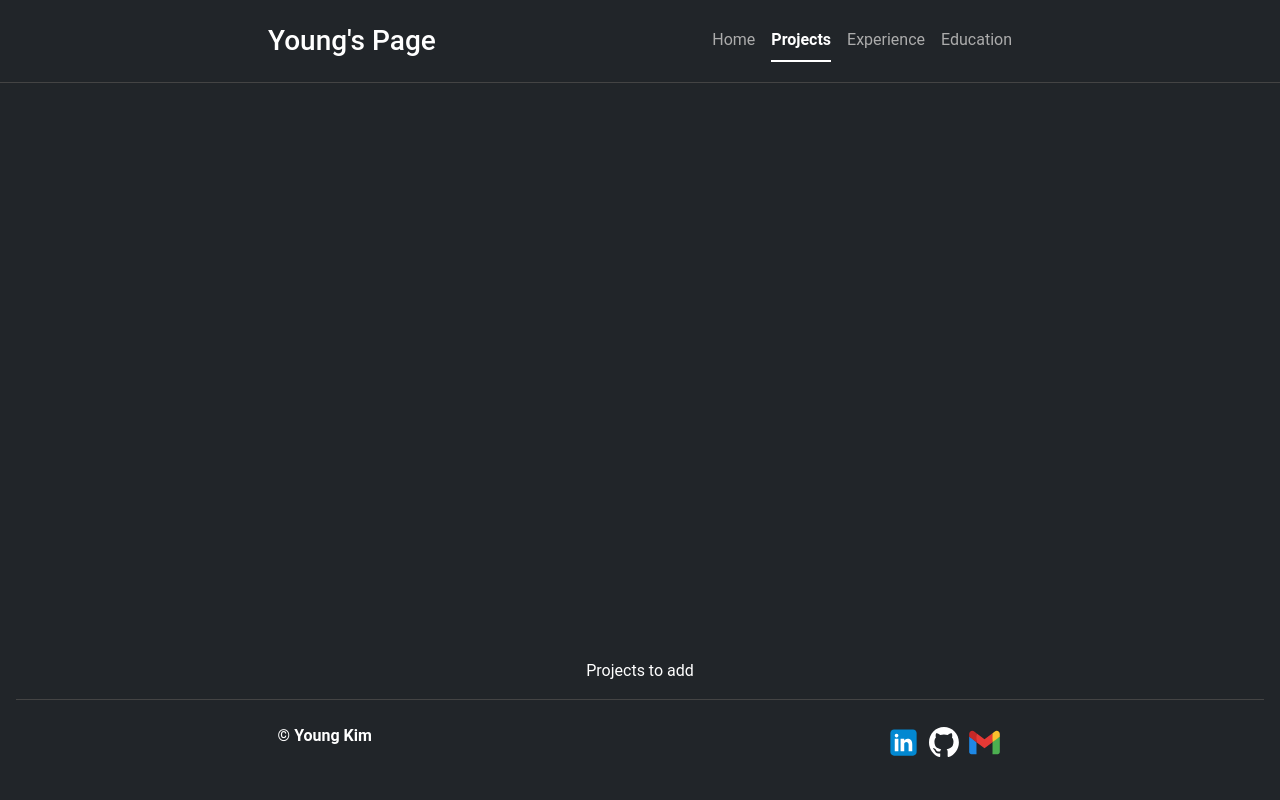
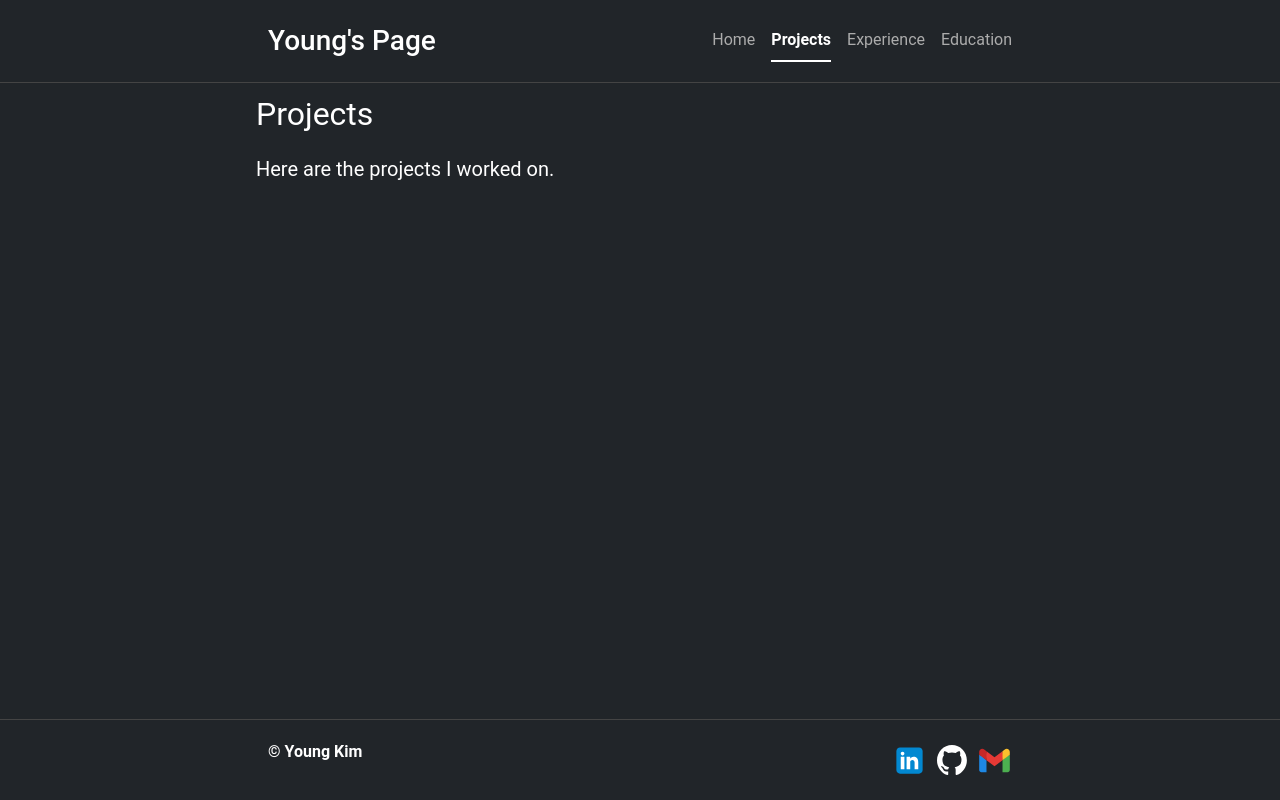
Before and after one commit to youngwasd/portfolio, a React (Create React App) app: page /projects in a window 1280 px wide. Built offline with nearby package versions, Linux system fonts and the light colour scheme.

Commit message:
working on projects tab

```diff
--- a/src/App.css
+++ b/src/App.css
@@ -1,6 +1,7 @@
 /* Globals */
 html, #root, body {
   height: 100%;
+  width: 100%;
   margin: 0;
   display: flex;
   flex-direction: column;
@@ -54,7 +55,7 @@ header {
   justify-content: space-between;
   align-items: center;
   flex-direction: row;
-  margin-top: 70px;
+  margin-top: 90px;
   width: 100%;
   padding: 0 20%;
 }
@@ -157,35 +158,72 @@ header {
   opacity: 1;
 }
 
+/* Projects */
+#projects {
+  display: flex;
+  justify-content: space-between;
+  align-items: center;
+  flex-direction: column;
+  margin-top: 90px;
+  width: 100%;
+}
+
+#project-container {
+  width: 60%;
+  display: flex;
+  justify-content: center;
+  flex-direction: column;
+}
+
+/*
+#home {
+  display: flex;
+  justify-content: space-between;
+  align-items: center;
+  flex-direction: row;
+  margin-top: 90px;
+  width: 100%;
+  padding: 0 20%;
+}
+
+.title-container {
+  width: 60%;
+  display: flex;
+  justify-content: center;
+  flex-direction: column;
+}
+*/
+
 /* Footer */
 footer {
   display: flex;
   align-items: center;
-  justify-content: center;
+  justify-content: space-between;
   border-top: 1px solid #444444;
   width: 100%;
   padding: 20px;
+  margin-top: auto;
 }
 
 .footer-content {
   width: 60%;
+  margin: 0 auto;
   display: flex;
+  align-items: center;
   justify-content: space-between;
-  align-items: center;
 }
 
 .text-container {
   display: flex;
   justify-content: center;
   align-items: center;
-  margin-top: 4px;
 }
 
 .icon-container {
   display: flex;
   justify-content: center;
   align-items: center;
-  gap: 8px;
+  gap: 10px;
 }
 
 .icon-link-hover {
--- a/src/App.js
+++ b/src/App.js
@@ -11,7 +11,7 @@ import Education from './Education';
 function App() {
   return (
     <div className="d-flex h-100 overflow-auto">
-			<div className="d-flex w-100 h-100 p-3 mx-auto flex-column">
+			<div className="d-flex w-100 h-100 mx-auto flex-column">
 				<Header />
 
 				<Routes>
--- a/src/Projects.js
+++ b/src/Projects.js
@@ -2,8 +2,21 @@ import React from 'react';
 
 export default function Projects() {
     return (
-        <div className="mt-auto color-ow text-center">
-            <p>Projects to add</p>
+
+        <div id="projects">
+            <div id="project-container">
+                <p className="fs-2">Projects</p>
+                <p className="fs-5">Here are the projects I worked on.</p>
+
+                {/* <div class="card" style={{width: "18rem"}}>
+                    <img src="test" class="card-img-top" alt="test"></img>
+                    <div class="card-body">
+                        <h5 class="card-title">Card title</h5>
+                        <p class="card-text">Some quick example text to build on the card title and make up the bulk of the card's content.</p>
+                        <a href="#" class="btn btn-primary">Go somewhere</a>
+                    </div>
+                </div> */}
+            </div>
         </div>
     );
 }
```
